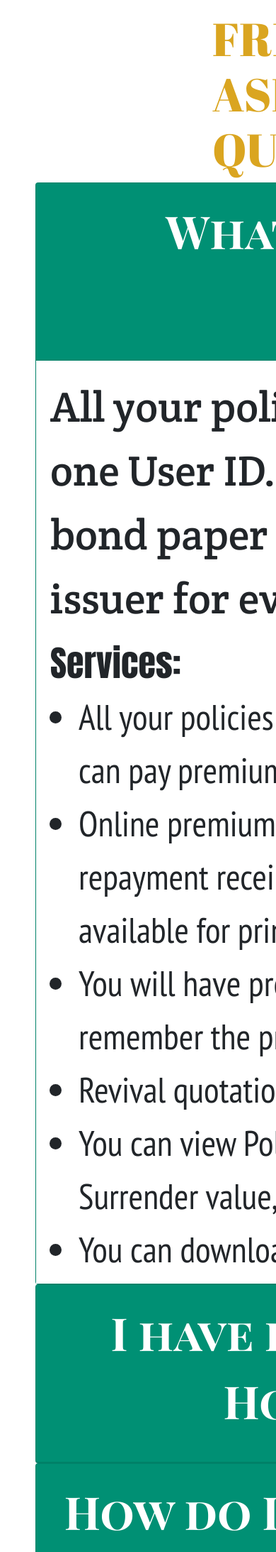
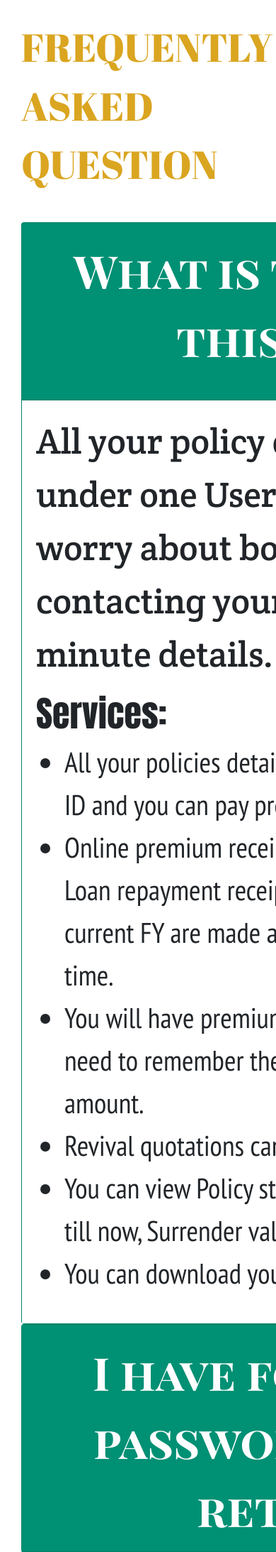
Before and after one commit to pri7399/nslic, a Django app: page /home/faq/ in a window 390 px wide; the page is wider, and only the part inside the window is pictured. Shown: the part 120-2306 px from the top of that part at 71% size. Run offline with Django 3.2, Linux system fonts and the light colour scheme; some libraries are stand-ins or nearby versions.

Commit message:
Add files via upload

```diff
--- a/templates/faq.html
+++ b/templates/faq.html
@@ -104,20 +104,33 @@
 }
 
 @media(max-width:991px){
+
+  .nav-links.open {
+    clip-path: circle(700px at 90% 0%);
+    -webkit-clip-path: circle(700px at 90% 0%);
+    pointer-events: all ;
+  }
+
   #pc{
         display:none;
       }
-  #mb h1{
-      margin-top:80px;
-      margin-left: 300px;
+  #mb #head{
+      margin-top:90px;
+      margin-left:30px;
+      margin-bottom: 40px;
+      font-family: 'Abril Fatface', cursive;
+      display:inline;
+      font-size:55px;
+      color:#DAA520;
+      display:block;
 
       margin-right:0px;
       }
 
   .faq .card{
-    margin-left:50px;
+    margin-left:30px;
     background: #009578;
-    width:1300px;}
+    width:915px;}
 .faq #headingOne{
   height:250px;
   font-family: 'Playfair Display SC', serif;
@@ -134,19 +147,19 @@
 .faq #collapseOne .card-body{
   height:1300px;
   background-color: white;
-  font-size:50px;
+  font-size:40px;
   font-family: 'PT Sans Narrow', sans-serif;
 }
 .faq #collapseOne .card-body p{
   font-family: 'Crete Round', serif;
-  font-size:60px;
+  font-size:50px;
 }
 .faq #collapseOne .card-body h5{
   font-family: 'Anton', sans-serif;
   font-size:50px;
 }
 .faq #headingTwo{
-  height:250px;
+  height:320px;
   font-family: 'Playfair Display SC', serif;
 }
 .faq #collapseTwo .card-body{
@@ -155,21 +168,21 @@
 
 }
 .faq #collapseTwo .card-body p{
-  font-size:50px;
+  font-size:40px;
   font-family: 'PT Sans Narrow', sans-serif;
 }
 
 
 .faq #collapseTwo .card-body #pass{
   font-family: 'Crete Round', serif;
-  font-size:60px;
+  font-size:50px;
 }
 .faq #collapseTwo .card-body h6{
   font-family: 'Anton', sans-serif;
   font-size:50px;
 }
 .faq .card-header{
-  height:250px;
+  height:320px;
   font-family: 'Playfair Display SC', serif;
 }
 .faq .card-body{
@@ -180,18 +193,19 @@
 }
 .faq  .card-body p{
   font-family: 'Crete Round', serif;
-  font-size:60px;
+  font-size:50px;
 }
 .faq  .card-body h6{
   font-family: 'Anton', sans-serif;
   font-size:50px;
 }
 .faq #headingFour{
-  height:330px;
+  height:430px;
 }
 .faq #headingFive{
   height:250px;
 }
+
 .faq #collapseFive .card-body{
   height:460px;
   background-color: white;
@@ -199,18 +213,19 @@
   font-family: 'PT Sans Narrow', sans-serif;
 }
 .faq #collapseSix .card-body{
-  height:820px;
+  height:800px;
 
 }
 .faq #collapseSeven .card-body{
-  height:820px;
+  height:800px;
 
 }
 .footer{
-  width:1300px;
-  margin-left:50px;}
+  width:915px;
+  margin-left:30px;}
 
 }
+
 </style>
   <!----faq css ends---->
 </head>
@@ -252,7 +267,7 @@
       </div>
      <ul class="nav-links text-center mt-10">
         <li><a href="/">Home</a></li>
-        <li><a href="#">Plans</a></li>
+        <li><a href="../mbplan">Plans</a></li>
         {%if user.is_authenticated%}
 
         <li><a href="Logout" class="btn btn-outline-warning text-danger">Logout</a></li>
@@ -392,7 +407,7 @@
 <!-----FAQ mobile starts---->
 <div class="faq" id="mb">
 
-  <h1 align="center">FREQUENTLY ASKED QUESTION</h1>
+  <p id="head">FREQUENTLY ASKED QUESTION</p>
   <div id="accordion">
     <div class="card">
       <div class="card-header" id="headingOne">
@@ -565,10 +580,10 @@
       <br />
 		        <strong class="footertext  nam">NSLIC</strong>
                         <p><strong>Narendra Kumar Singh<br>The Chairman Club Member <br> LIC India,</strong></p>
-		        <p><strong>MOBILE NO - 9931431069(WHATSAPP NUM.)<br></p>
+		        <p><strong>MOBILE NO - 9931431069(WHATSAPP NUM.)</p>
 
-                        <p><strong>EMAIL  ID:-</strong><br>
-			<a href="mailto:'nslic86@gmail.com'" >nslic86@gmail.com</a>
+                        <p><strong>EMAIL  ID:-</strong>
+			<a href="mailto:'nslic86@gmail.com'" class="text-dark">nslic86@gmail.com</a>
                         </p>
                    </div>
 
```
Also changed, not shown: templates/mbplan.html (+6 -4 lines).
